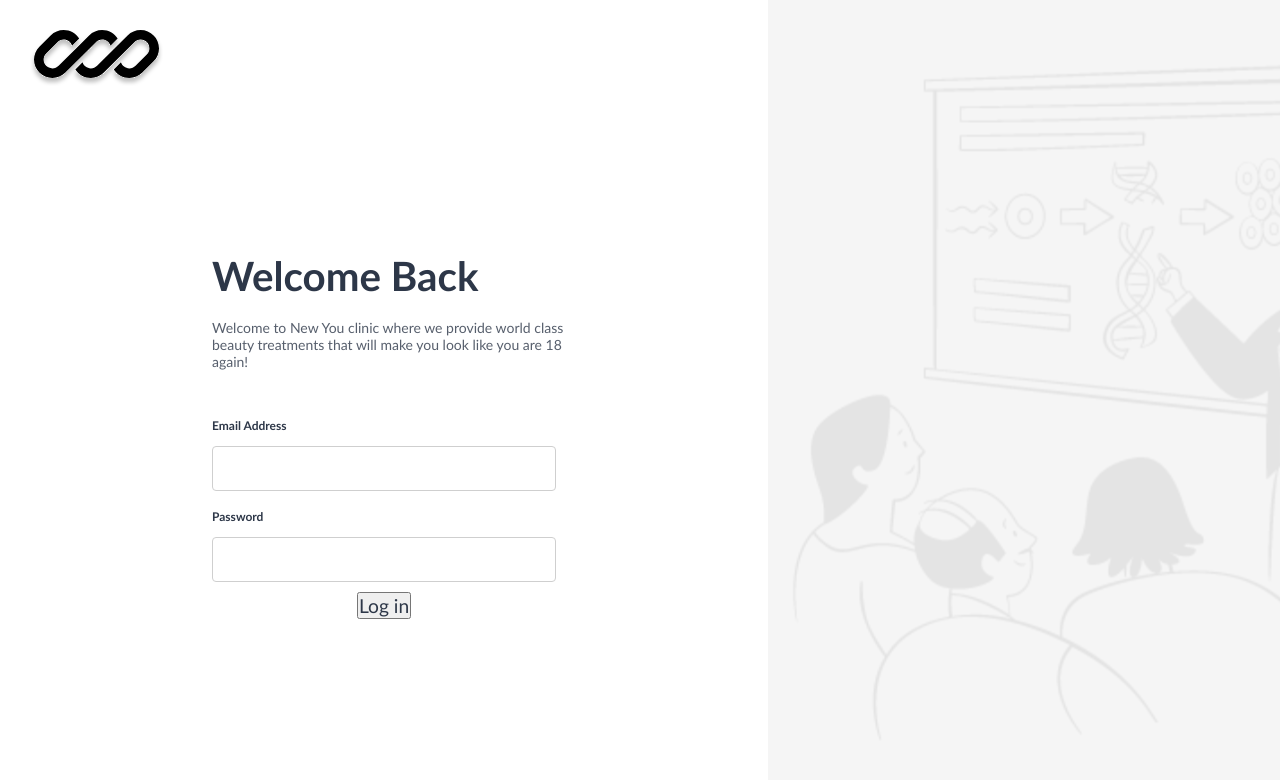
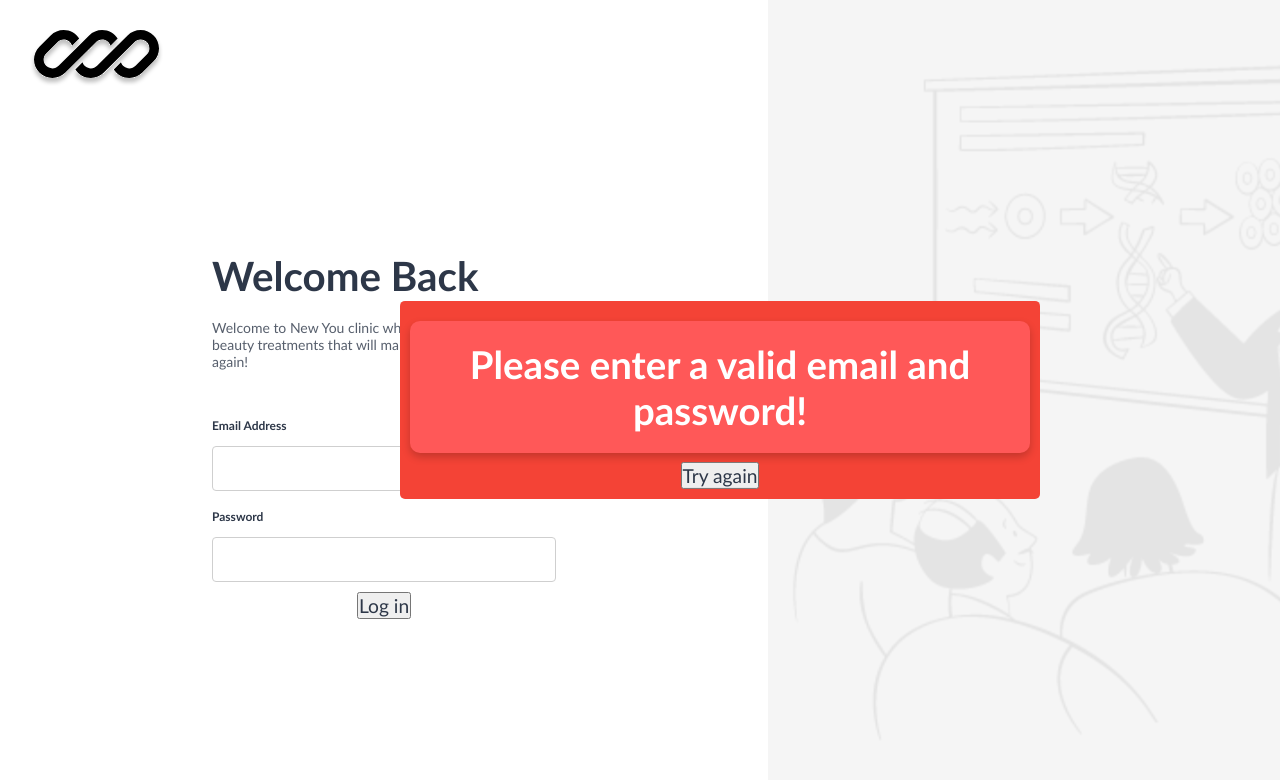
Before and after one commit to nology-tech/Tahiti-Client-Project, a React (Create React App) app: page / in a window 1280 px wide. Both pictures are taken after a click on the button "Log in". Shown: the top 780 px of the page. Built offline with nearby package versions, Linux system fonts and the light colour scheme.

Commit message:
Added error message for when user doesn't type in an email and/or password

```diff
--- a/src/App.jsx
+++ b/src/App.jsx
@@ -17,11 +17,13 @@ import StaffEditClient from "../src/pages/StaffEditClient/StaffEditClient";
 import WelcomePage from "../src/pages/WelcomePage/WelcomePage";
 import { useState } from "react";
 import { useNavigate } from "react-router-dom";
+import "./App.scss"
 
 const App = () => {
 
   const [password, setPassword]=useState("")
   const [email, setEmail]=useState("")
+  const [isValid, setIsValid]=useState(true)
 
   const navigate = useNavigate()
 
@@ -30,24 +32,28 @@ const App = () => {
     if (password&&email!=="") {
       navigate('/home')
     }
+    else {
+      setIsValid(!isValid)
+    }
   }
+
+  const hideMessage = ()=> {
+    navigate('/')
+
+  }
+
 
   const passwordInput = (event)=> {
     setPassword(event.target.value)
-
   }
 
   const emailInput = (event)=> {
     setEmail(event.target.value)
-
   }
-
-
-
 
   return (
     <Routes>
-      <Route path="/" element={<WelcomePage password={password} email={email} passwordInput={passwordInput} emailInput={emailInput} submitForm={submitForm}/>} />
+      <Route path="/" element={<WelcomePage password={password} email={email} passwordInput={passwordInput} emailInput={emailInput} submitForm={submitForm} isValid={isValid} hideMessage={hideMessage}/>} />
       <Route path="/home" element={<Home />} />
       <Route path="/booking" element={<Booking />} />
       <Route path="/staff" element={<Staff />} />
--- /dev/null
+++ b/src/App.scss
@@ -0,0 +1,23 @@
+.displayMessage {
+    position: absolute;
+    top: 50%;
+    transform: translateY(-50%);
+    left: 400px;
+    max-width: 50%;
+    background-color: #F44336;
+    color: white;
+    padding: 10px;
+    border-radius: 5px;
+    text-align: center;
+    z-index: 9999;
+  }
+  .displayMessage h1 {
+    font-size: 2rem;
+    font-weight: bold;
+    color: white;
+    background-color: #FF5858;
+    border-radius: 10px;
+    text-align: center;
+    padding: 20px;
+    box-shadow: 0 4px 8px rgba(0, 0, 0, 0.2);
+  }
--- a/src/pages/WelcomePage/WelcomePage.jsx
+++ b/src/pages/WelcomePage/WelcomePage.jsx
@@ -4,7 +4,7 @@ import WelcomeImage from "../../assets/images/Background-img-welcome.svg";
 import Logo from "../../assets/images/logo black.svg";
 import LoginForm from "../../components/Forms/LoginForm/LoginForm";
 
-const WelcomePage = ({email, password, submitForm, emailInput, passwordInput}) => {
+const WelcomePage = ({email, password, submitForm, emailInput, passwordInput, isValid, hideMessage}) => {
   return (
     <div className="container">
       <div className="logo-container">
@@ -27,6 +27,14 @@ const WelcomePage = ({email, password, submitForm, emailInput, passwordInput}) =
         className="picture-main"
         alt="blurry image of a class"
       />
+      <div>
+        {!isValid&&
+        <div className="displayMessage">
+          <h1 >
+          Please enter a valid email and password!
+          </h1>
+          <button onClick={hideMessage}>Try again</button></div>}
+      </div>
     </div>
   );
 };
```
